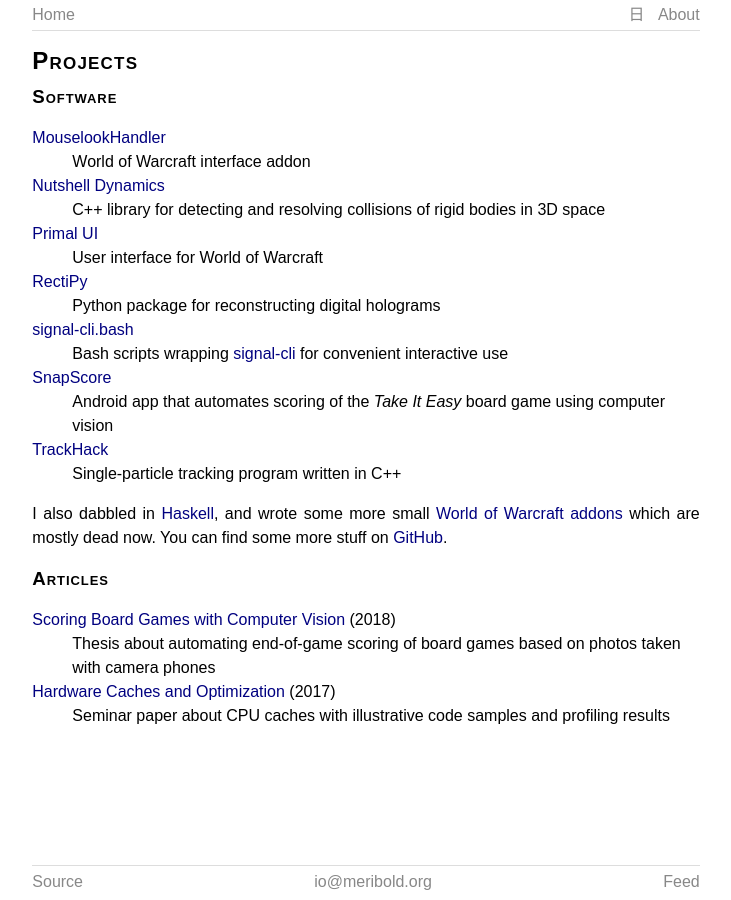
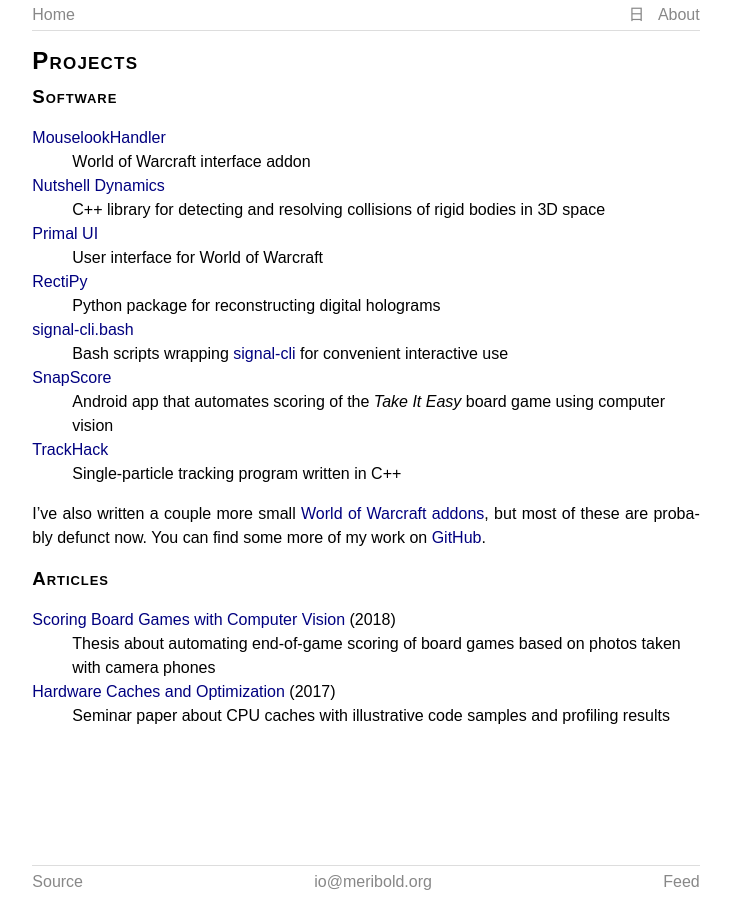
Before and after one commit to meribold/meribold.org, a Jekyll site: the page built from projects.md, in a window 1280 px wide. Shown: the whole page, without its empty margins (274-1005 px from the left). Built offline with Jekyll 4.4.1, drawn with Linux system fonts in a browser that asks for light colours.

Commit message:
Tweak two sentences on projects page

```diff
--- a/projects.md
+++ b/projects.md
@@ -13,9 +13,8 @@ permalink: /projects/
 : {{ project.description }}
 {% endfor %}
 
-I also dabbled in [Haskell][haskell-experiments], and wrote some more small [World of
-Warcraft addons][curseforge] which are mostly dead now.  You can find some more stuff on
-[GitHub][].
+I've also written a couple more small [World of Warcraft addons][curseforge], but most of
+these are probably defunct now.  You can find some more of my work on [GitHub][].
 
 ## Articles
 
@@ -31,5 +30,4 @@ Warcraft addons][curseforge] which are mostly dead now.  You can find some more
 
 [GitHub]: https://github.com/meribold
 [curseforge]: https://www.curseforge.com/members/meribold/projects
-[haskell-experiments]: https://github.com/meribold/haskell-experiments
 [flutterrust]: https://github.com/meribold/flutterrust
```
